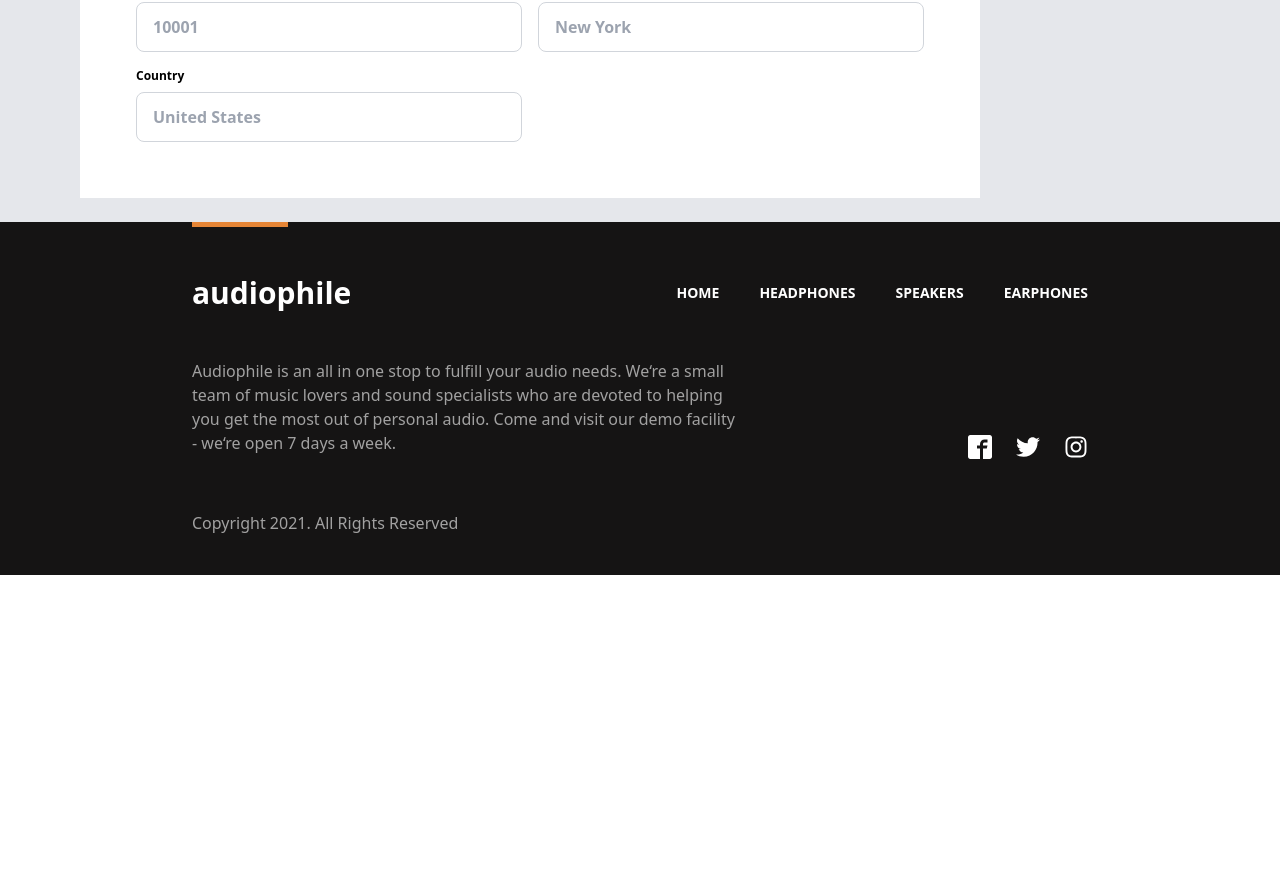
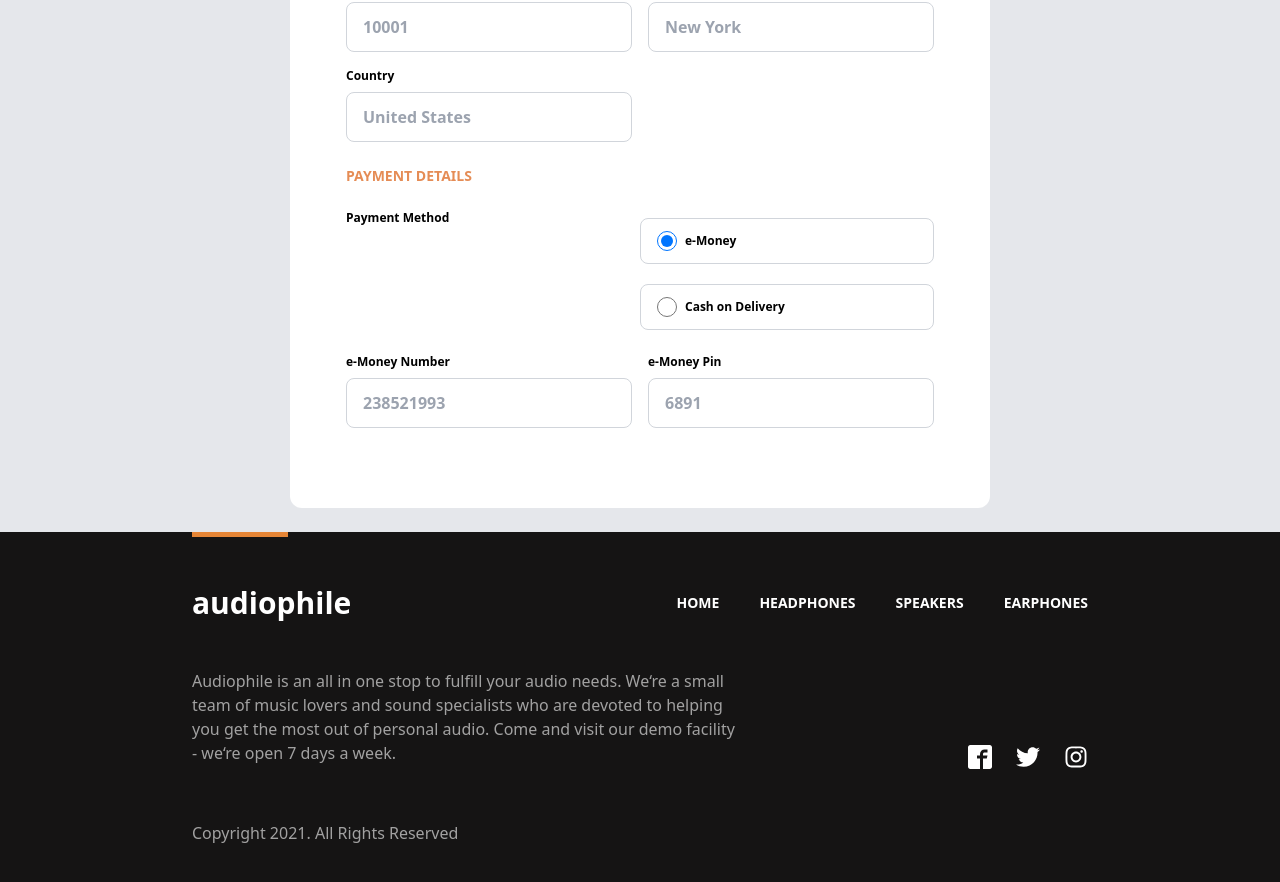
Before and after one commit to yusufdgzl/audiophile-ecommerce-website, a Next.js app: page /checkout in a window 1280 px wide. Shown: the part 648-1530 px from the top of the page. Before the commit the page ends 1223 px from the top, so only its background shows below. Built offline with nearby package versions, Linux system fonts and the light colour scheme.

Commit message:
CheckoutForm improved

```diff
--- a/app/checkout/page.tsx
+++ b/app/checkout/page.tsx
@@ -2,7 +2,7 @@ import CheckoutForm from "@/components/forms/CheckoutForm";
 
 export default function Checkout(){
     return(
-        <div className="flex flex-col bg-gray-200 px-6 py-6 lg:px-20">
+        <div className="flex flex-col  bg-gray-200 px-6 py-6 lg:items-center lg:px-20">
             <CheckoutForm/>
         </div>
     )
--- a/components/forms/CheckoutForm.tsx
+++ b/components/forms/CheckoutForm.tsx
@@ -1,6 +1,18 @@
+"use client";
+
+import { ChangeEvent, useState } from "react";
+import { IoCashOutline } from "react-icons/io5";
+
 export default function CheckoutForm() {
+  const [selectedOption, setSelectedOption] = useState<string>("e-money");
+
+  const handleOptionChange = (event: ChangeEvent<HTMLInputElement>) => {
+    setSelectedOption(event.target.value);
+    console.log(event.target.value);
+  };
+
   return (
-    <form className="bg-white p-6 md:p-14 max-w-[900px] ">
+    <form className="bg-white p-6 md:p-14 md:w-[700px] rounded-xl ">
       <h2 className="text-3xl font-semibold">CHECKOUT</h2>
       <div>
         <p className="text-[#e58c55] py-6 font-semibold text-sm">
@@ -53,12 +65,12 @@ export default function CheckoutForm() {
 
       <div>
         <p className="text-[#e58c55] py-6 font-semibold text-sm">
-        SHIPPING INFO
+          SHIPPING INFO
         </p>
         <div className="grid md:grid-cols-2 gap-4  ">
           <div className="flex flex-col md:col-span-2 justify-center  w-full  space-y-2">
             <label className="form-label " htmlFor="address">
-            Your Address
+              Your Address
             </label>
             <input
               className="form-input"
@@ -70,7 +82,7 @@ export default function CheckoutForm() {
           </div>
           <div className="flex flex-col w-full  space-y-2 ">
             <label className="form-label" htmlFor="zip">
-            ZIP Code
+              ZIP Code
             </label>
             <input
               className="form-input "
@@ -82,7 +94,7 @@ export default function CheckoutForm() {
           </div>
           <div className="flex flex-col w-full  space-y-2 ">
             <label className="form-label" htmlFor="city">
-            City
+              City
             </label>
             <input
               className="form-input "
@@ -94,7 +106,7 @@ export default function CheckoutForm() {
           </div>
           <div className="flex flex-col w-full  space-y-2 ">
             <label className="form-label" htmlFor="country">
-            Country
+              Country
             </label>
             <input
               className="form-input "
@@ -106,6 +118,84 @@ export default function CheckoutForm() {
           </div>
         </div>
       </div>
+
+      <div className="">
+        <p className="text-[#e58c55] py-6 font-semibold text-sm">
+          PAYMENT DETAILS
+        </p>
+
+        <div className="flex flex-col justify-center w-full space-y-2 md:justify-between  md:flex-row">
+          <p className="text-xs font-semibold pb-4 w-full">Payment Method</p>
+          <div className="w-full space-y-5 ">
+            <label
+              className="form-label form-input hover:border-orange-500 w-full flex items-center space-x-2 cursor-pointer "
+              htmlFor="e-money"
+
+            >
+              <input
+                className="w-5 h-5 "
+                placeholder="1137 Williams Avenue"
+                type="radio"
+                id="e-money"
+                value="e-money"
+                name="paymentMethod"
+                checked={selectedOption === "e-money"}
+                onChange={handleOptionChange}
+              />
+              <span className="text-md font-semibold">e-Money</span>
+            </label>
+            <label
+              className="form-label form-input hover:border-orange-500 w-full flex items-center space-x-2 cursor-pointer"
+              htmlFor="cash"
+            >
+              <input
+                className="w-5 h-5  "
+                placeholder="1137 Williams Avenue"
+                type="radio"
+                id="cash"
+                value="cash"
+                name="paymentMethod"
+                checked={selectedOption === "cash"}
+                onChange={handleOptionChange}
+              />
+              <span className="text-md font-semibold">Cash on Delivery</span>
+            </label>
+          </div>
+        </div>
+        {selectedOption === "e-money" ? (
+          <div className="space-y-4 py-6 flex flex-col md:space-y-0 md:space-x-4 md:flex-row">
+            <div className="flex flex-col w-full  space-y-2 ">
+              <label className="form-label" htmlFor="e-moneyNumber">
+                e-Money Number
+              </label>
+              <input
+                className="form-input "
+                placeholder="238521993"
+                type="text"
+                id="e-moneyNumber"
+                name="e-moneyNumber"
+              />
+            </div>
+            <div className="flex flex-col w-full  space-y-2 ">
+              <label className="form-label" htmlFor="e-moneyPin">
+                e-Money Pin
+              </label>
+              <input
+                className="form-input "
+                placeholder="6891"
+                type="text"
+                id="e-moneyPin"
+                name="e-moneyPin"
+              />
+            </div>
+          </div>
+        ) : (
+          <div className="flex flex-col justify-center items-center space-y-6 py-8 md:flex-row md:space-y-0 md:space-x-6 ">
+            <IoCashOutline className="w-10 h-10 md:w-20 md:h-20 text-orange-500" />
+            <p className="opacity-70">The ‘Cash on Delivery’ option enables you to pay in cash when our delivery courier arrives at your residence. Just make sure your address is correct so that your order will not be cancelled.</p>
+          </div>
+        )}
+      </div>
     </form>
   );
 }
```
